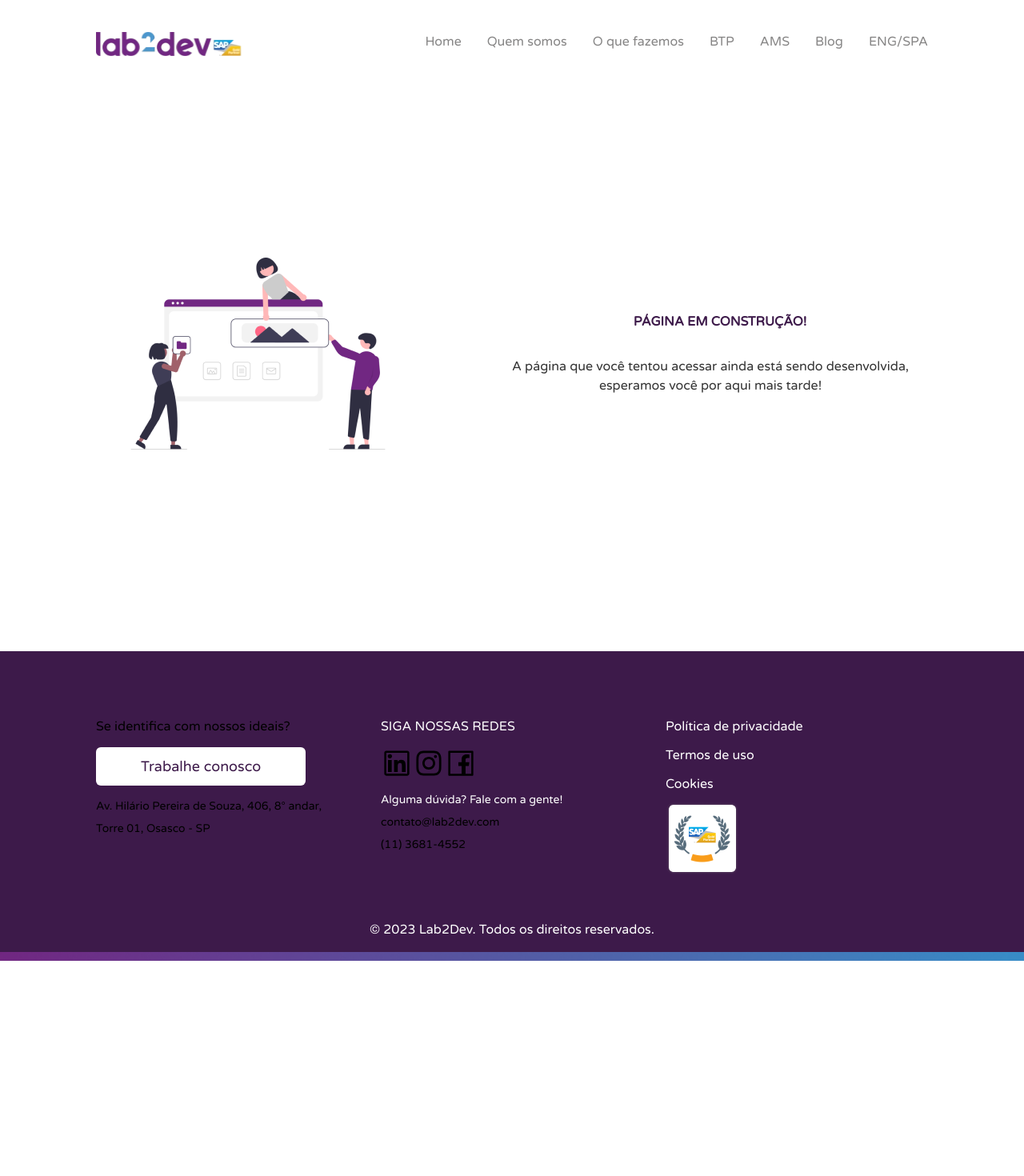
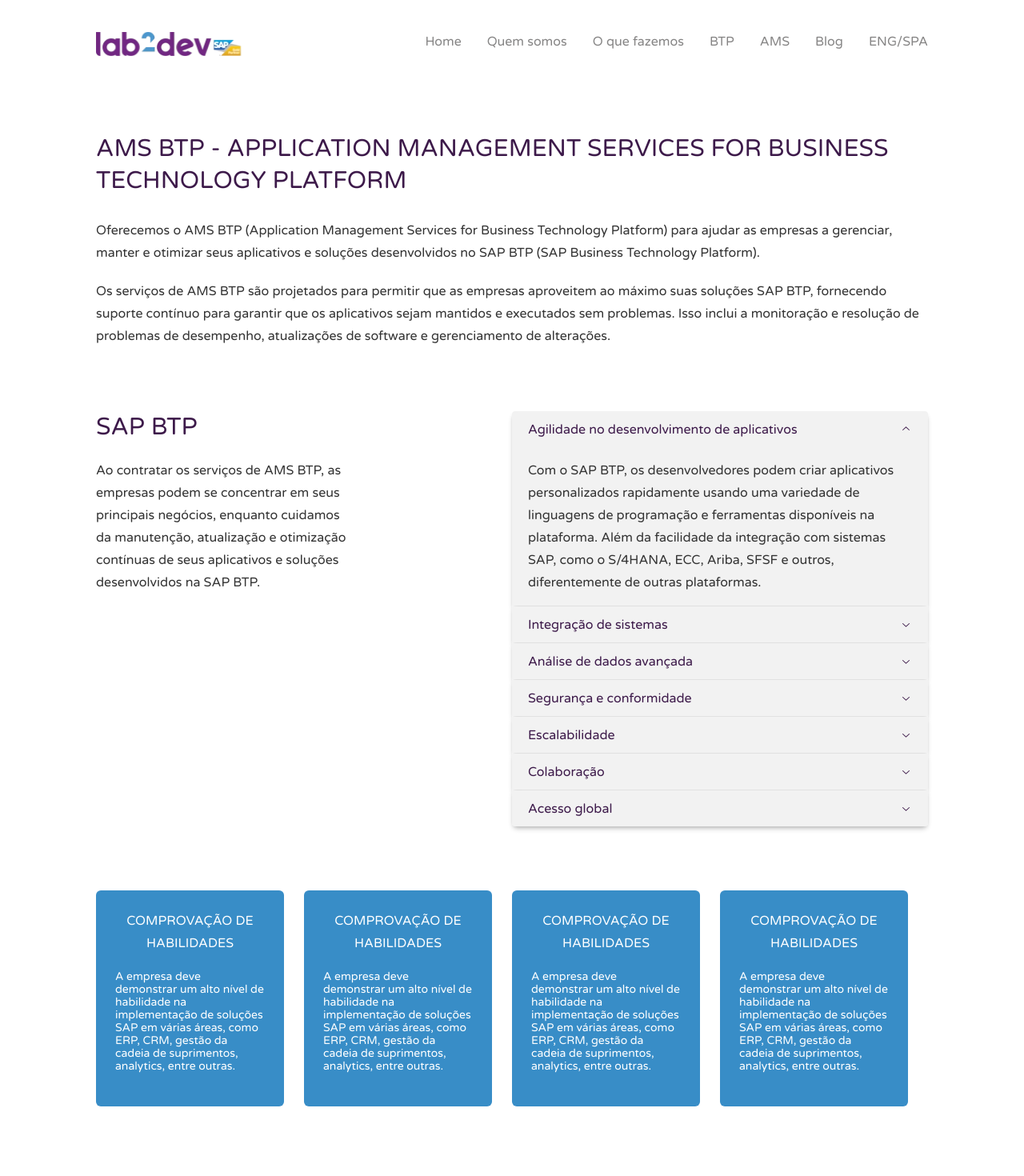
Before and after one commit to alexandrejuniorc/site-lab2dev, a Next.js app: page /ams in a window 1280 px wide. Shown: the top 1470 px of the page at 80% size. Before the commit the page ends 1201 px from the top, so only its background shows below. Built offline with nearby package versions, Linux system fonts and the light colour scheme.

Commit message:
chore: creation page ams

```diff
--- /dev/null
+++ b/src/components/CardSupport.tsx
@@ -0,0 +1,19 @@
+import React from "react";
+
+interface MissionCardProps {
+  title: string;
+  content: string;
+}
+
+export const CardSupport = ({ title, content }: MissionCardProps) => {
+  return (
+    <div className="bg-blue-200 rounded-md p-6 w-[14.6875rem] h-[16.875rem] text-center items-center">
+      <h1 className="text-16 font-normal leading-7 not-italic text-white uppercase">
+        {title}
+      </h1>
+      <p className="text-14 font-normal leading-4 not-italic mt-5 text-white text-left">
+        {content}
+      </p>
+    </div>
+  );
+};
--- a/src/pages/ams/index.tsx
+++ b/src/pages/ams/index.tsx
@@ -1,7 +1,70 @@
 import React from "react";
 
-import { BuildingPage } from "@/components/BuildingPage";
+import { AccordionSap } from "@/components/Accordion";
+import { CardSupport } from "@/components/CardSupport";
 
 export default function WhoWeAre() {
-  return <BuildingPage />;
+  return (
+    <>
+      <section>
+        <h1 className="not-italic font-normal text-30 leading-10 text-purple-300 uppercase">
+          ams btp - Application Management Services for Business Technology
+          Platform
+        </h1>
+        <p className="not-italic font-normal text-16 leading-7 text-gray-800 mt-7">
+          Oferecemos o AMS BTP (Application Management Services for Business
+          Technology Platform) para ajudar as empresas a gerenciar, manter e
+          otimizar seus aplicativos e soluções desenvolvidos no SAP BTP (SAP
+          Business Technology Platform).
+        </p>
+
+        <p className="not-italic font-normal text-16 leading-7 text-gray-800 mt-5">
+          Os serviços de AMS BTP são projetados para permitir que as empresas
+          aproveitem ao máximo suas soluções SAP BTP, fornecendo suporte
+          contínuo para garantir que os aplicativos sejam mantidos e executados
+          sem problemas. Isso inclui a monitoração e resolução de problemas de
+          desempenho, atualizações de software e gerenciamento de alterações.
+        </p>
+      </section>
+
+      <section className="mt-20 grid grid-cols-2">
+        <div>
+          <h1 className="not-italic font-normal text-30 leading-10 text-purple-300 uppercase">
+            SAP BTP
+          </h1>
+          <p className="not-italic font-normal text-16 leading-7 text-gray-800 mt-5 w-[19.5625rem]">
+            Ao contratar os serviços de AMS BTP, as empresas podem se concentrar
+            em seus principais negócios, enquanto cuidamos da manutenção,
+            atualização e otimização contínuas de seus aplicativos e soluções
+            desenvolvidos na SAP BTP.
+          </p>
+        </div>
+
+        <div className="">
+          <AccordionSap />
+        </div>
+      </section>
+
+      <section className="mt-20">
+        <div className="grid grid-cols-4">
+          <CardSupport
+            title="Comprovação de habilidades"
+            content="A empresa deve demonstrar um alto nível de habilidade na implementação de soluções SAP em várias áreas, como ERP, CRM, gestão da cadeia de suprimentos, analytics, entre outras."
+          />
+          <CardSupport
+            title="Comprovação de habilidades"
+            content="A empresa deve demonstrar um alto nível de habilidade na implementação de soluções SAP em várias áreas, como ERP, CRM, gestão da cadeia de suprimentos, analytics, entre outras."
+          />
+          <CardSupport
+            title="Comprovação de habilidades"
+            content="A empresa deve demonstrar um alto nível de habilidade na implementação de soluções SAP em várias áreas, como ERP, CRM, gestão da cadeia de suprimentos, analytics, entre outras."
+          />
+          <CardSupport
+            title="Comprovação de habilidades"
+            content="A empresa deve demonstrar um alto nível de habilidade na implementação de soluções SAP em várias áreas, como ERP, CRM, gestão da cadeia de suprimentos, analytics, entre outras."
+          />
+        </div>
+      </section>
+    </>
+  );
 }
```
